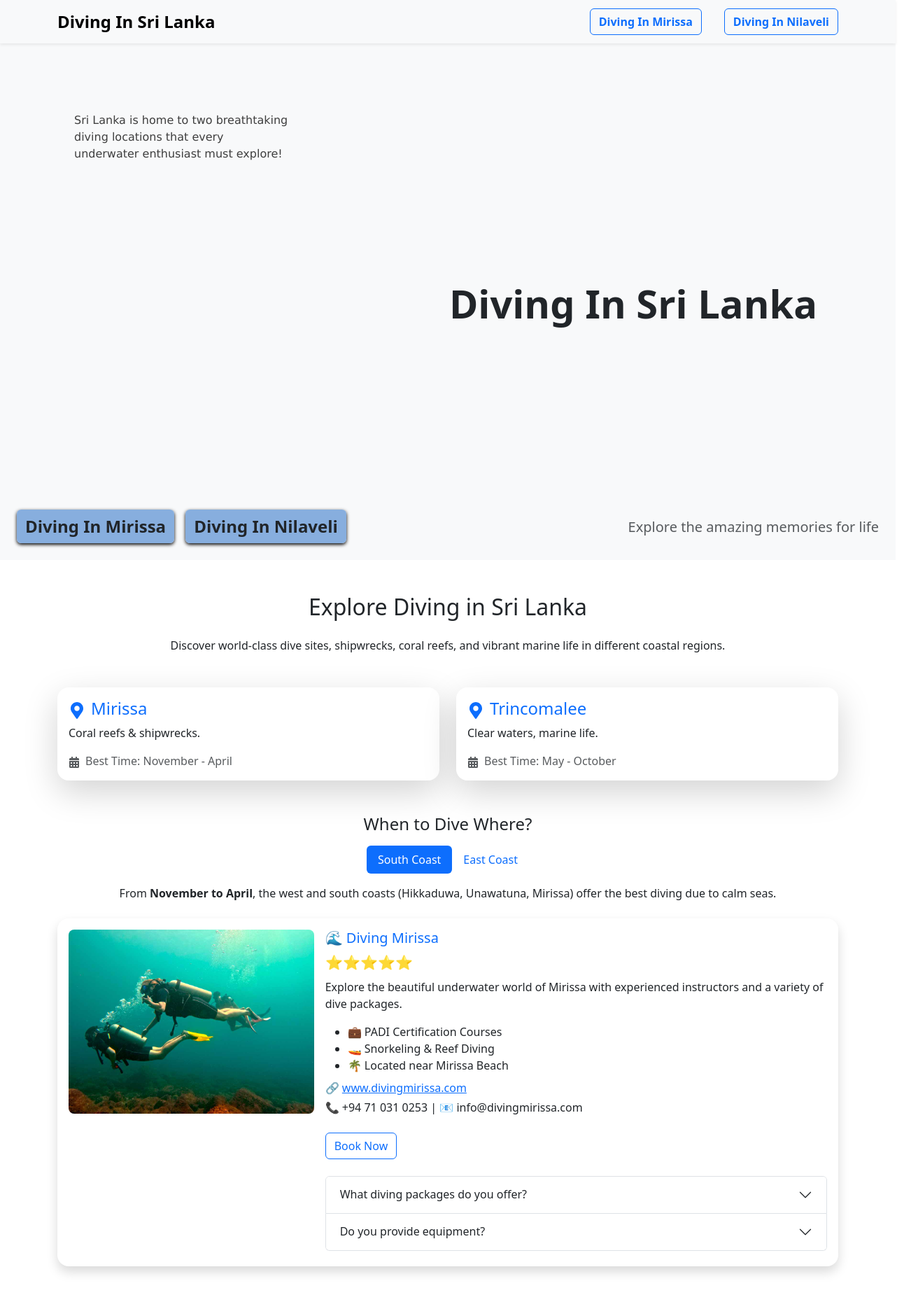
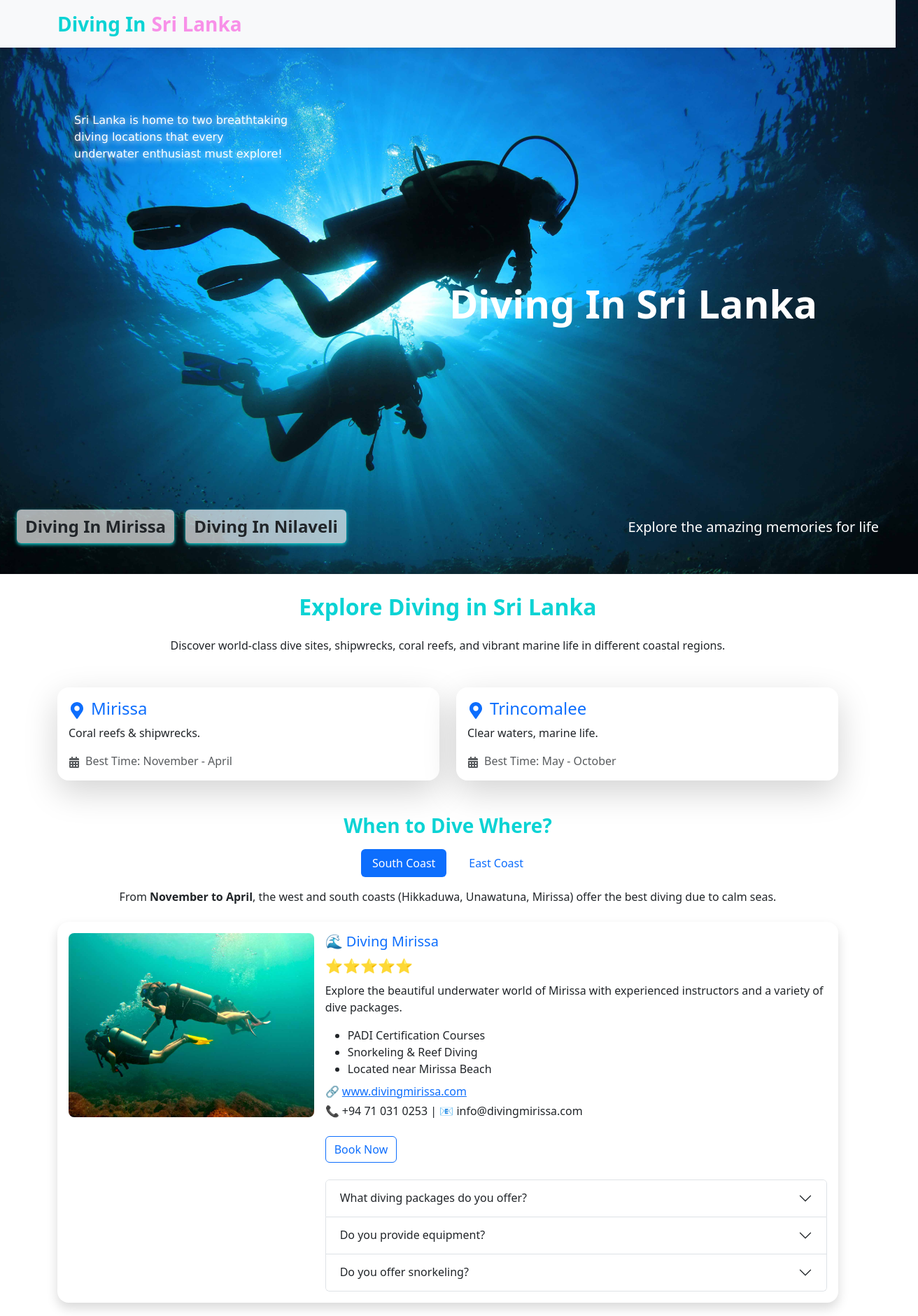
Before and after one commit to tharindu125/Diving-in-Sri-Lanka, a React (Vite) app: page / in a window 1280 px wide. Shown: the top 1880 px of the page at 70% size, 1312 px wide, since content can reach past the window. Built offline with nearby package versions, Linux system fonts and the light colour scheme; grey boxes are pictures that could not be loaded.

Commit message:
modified

```diff
--- a/src/App.css
+++ b/src/App.css
@@ -45,23 +45,25 @@
 .hero-button {
   display: inline-block;
   font-size: 1.2em !important;
-  background-color: hsla(213, 57%, 67%, 0.9) !important;
+  background-color: rgba(255, 255, 255, 0.656) !important;
   border-radius: 8px;
   border: none !important;
-  box-shadow: 0 2px 5px black;
+  box-shadow: 0 2px 5px #0bd3d4;
 }
 
 .hero_subtitle-1 {
   font-family:'Lucida Sans', 'Lucida Sans Regular', 'Lucida Grande', 'Lucida Sans Unicode', Geneva, Verdana, sans-serif;
   margin-top: 10rem;
-  color: #3f3f3f;
+  color: #ffffff;
   font-size: 1rem;
+  text-shadow: 0 2px 10px #ffffff;
 }
 
 .hero-title {
   position: absolute !important;
   font-size: 3.5rem;
   margin-right: 7rem !important;
+  color: #ffffff;
 }
 
 .hero_subtitle-2 {
@@ -104,6 +106,10 @@
   animation-delay: 0.6s;
 }
 
+.hero_subtitle-2 p {
+  color: #ffffff;
+}
+
 /* .hero-section {
   position: absolute;
   top: 0;
@@ -113,13 +119,13 @@
 } */
 
 .hero-section::before {
-  /* content: "";
+  content: "";
   position: absolute;
   top: 0;
   left: 0;
   width: 100vw;
   height: 100vh;
-  background-image: url('/src/assets/fun-diving-4.jpg'); */
+  background-image: url('/src/assets/fun-diving-1.jpg');
   background-size: cover;
   background-position: center;
   background-repeat: no-repeat;
@@ -154,7 +160,9 @@
     margin-left: 10px;
     margin-bottom: 70px;
     box-shadow: 2px 2px 3px black;
-    font-size: 18px !important;
+    font-size: 16px !important;
+    background-color: rgba(255, 255, 255, 0.656) !important;
+    box-shadow: 0 2px 5px #0bd3d4;
   }
 
   .hero-title {
@@ -168,26 +176,26 @@
     font-family:'Lucida Sans', 'Lucida Sans Regular', 'Lucida Grande', 'Lucida Sans Unicode', Geneva, Verdana, sans-serif;
     text-align: left;
     margin-top: 6rem;
-    color: #3f3f3f;
+    color: #ffffff;
     font-size: 20px !important;
+    text-shadow: 0 2px 5px #00e5ff;
   }
 
   .hero_subtitle-2 {
     position: relative !important;
     margin-bottom: 2.5rem !important;
     left:18px;
-    color: #3f3f3f;
     font-size: 15px;
-    border-top: 2px solid #3f3f3f ;
+    border-top: 2px solid #ffffff ;
   }
 
   .hero-section::before {
-    /* content: "";
+    content: "";
     position: absolute;
     top: 0;
     left: 0;
     width: 100%;
-    height: 100%; */
+    height: 100%;
     /* background-image: url('/src/assets/fun-diving-2.jpg'); */
     background-size: cover;
     background-position: center;
@@ -218,3 +226,12 @@
 }
 
 /* Hero section End */
+
+.accordion-body ul {
+  padding-left: 10px;
+}
+
+.accordion-body ul li {
+  list-style: none;
+  margin-bottom: 5px;
+}
--- a/src/App.jsx
+++ b/src/App.jsx
@@ -24,7 +24,9 @@ function App() {
   return (
     <>
       <Navbar/>
-      <Home/>
+      <Routes>
+        <Route path='/' element={<Home />} />
+      </Routes>
       <Footer/>
     </>
   )
--- a/src/components/Hero.jsx
+++ b/src/components/Hero.jsx
@@ -23,8 +23,7 @@ function Hero() {
 //   }, []);
 
   return (
-    <section
-      className="hero-section bg-light py-0 min-vh-100 d-flex align-items-center transition-hero">
+    <section className="hero-section bg-light py-0 min-vh-100 d-flex align-items-center transition-hero">
       <Container>
           <Row className="align-items-center gy-4">
             {/* Left text content */}
@@ -59,7 +58,7 @@ function Hero() {
               </h1>
 
               <div className="d-md-flex bottom-0 end-0 me-4 fs-5 fade-in-load delay-1 hero_subtitle-2">
-                <p className="text-muted mb-0">Explore the amazing memories for life</p>
+                <p className="mb-0">Explore the amazing memories for life</p>
               </div>
             </Col>
           </Row>
--- a/src/components/Navbar.jsx
+++ b/src/components/Navbar.jsx
@@ -10,8 +10,8 @@ function CustomNavbar() {
   return (
     <Navbar expand="lg" fixed="top" className="bg-light shadow-sm">
       <Container>
-        <Navbar.Brand as={Link} to="/" className="fw-bold fs-4 d-flex align-items-center gap-2">
-          Diving In Sri Lanka
+        <Navbar.Brand as={Link} to="/" className="fw-bold fs-3 d-flex align-items-center gap-2">
+          <span style={{color: '#0bd3d4'}}>Diving In</span>  <span style={{color: '#f890e8'}}>Sri Lanka</span>
         </Navbar.Brand>
 
         <Navbar.Toggle aria-controls="main-navbar" />
@@ -23,7 +23,7 @@ function CustomNavbar() {
             <Nav.Link as={Link} to="/#contact" className={getNavLinkClass('/bookings')}>Contact</Nav.Link>
             <Nav.Link as={Link} to="/#about" className={getNavLinkClass('/about')}>About Us</Nav.Link> */}
 
-            <Nav.Item className="ms-3">
+            {/* <Nav.Item className="ms-3">
               <Link to="https://www.divingmirissa.com/" className="btn btn-outline-primary fw-semibold">
                 Diving In Mirissa
               </Link>
@@ -33,7 +33,7 @@ function CustomNavbar() {
               <Link to="https://www.nilavelidivingandsnorkelingtours.com/" className="btn btn-outline-primary fw-semibold">
                 Diving In Nilaveli
               </Link>
-            </Nav.Item>
+            </Nav.Item> */}
           </Nav>
         </Navbar.Collapse>
       </Container>
--- a/src/pages/Home.jsx
+++ b/src/pages/Home.jsx
@@ -36,7 +36,7 @@ function Home() {
             <Hero />
 
             <Container className="py-5">
-                <h2 className="text-center mb-4" data-aos="zoom-in">Explore Diving in Sri Lanka</h2>
+                <h2 className="text-center mb-4 fw-bold" data-aos="zoom-in" style={{color: '#0bd3d4'}}>Explore Diving in Sri Lanka</h2>
                 <p className="text-center mb-5" data-aos="fade-up">
                     Discover world-class dive sites, shipwrecks, coral reefs, and vibrant marine life in different coastal regions.
                 </p>
@@ -95,9 +95,9 @@ function Home() {
                 </Row>
 
                 <div className="mt-5" data-aos="fade-up">
-                    <h4 className="text-center mb-3">When to Dive Where?</h4>
+                    <h3 className="text-center mb-3 fw-bold" style={{color: '#0bd3d4'}}>When to Dive Where?</h3>
                     <Tab.Container defaultActiveKey="west">
-                        <Nav variant="pills" className="justify-content-center mb-3">
+                        <Nav variant="pills" className="justify-content-center mb-3 gap-3">
                             <Nav.Item>
                                 <Nav.Link eventKey="west">South Coast</Nav.Link>
                             </Nav.Item>
@@ -108,7 +108,7 @@ function Home() {
 
                         <Tab.Content>
                             {/* WEST */}
-                            <Tab.Pane eventKey="west">
+                            <Tab.Pane eventKey="west" id='south_coast'>
                                 <p className="text-center mb-4">
                                     From <strong>November to April</strong>, the west and south coasts (Hikkaduwa, Unawatuna, Mirissa) offer the best diving due to calm seas.
                                 </p>
@@ -143,9 +143,9 @@ function Home() {
                                                 Explore the beautiful underwater world of Mirissa with experienced instructors and a variety of dive packages.
                                             </p>
                                             <ul className="mb-2">
-                                                <li>💼 PADI Certification Courses</li>
-                                                <li>🚤 Snorkeling & Reef Diving</li>
-                                                <li>🌴 Located near Mirissa Beach</li>
+                                                <li>PADI Certification Courses</li>
+                                                <li>Snorkeling & Reef Diving</li>
+                                                <li>Located near Mirissa Beach</li>
                                             </ul>
                                             <p className="mb-1">
                                                 🔗 <a href="https://www.divingmirissa.com/" target="_blank" rel="noopener noreferrer">www.divingmirissa.com</a>
@@ -179,7 +179,17 @@ function Home() {
                                                         data-bs-parent="#faqMirissa"
                                                     >
                                                         <div className="accordion-body">
-                                                            We offer beginner-friendly fun dives, reef dives, wreck dives, and full PADI certification programs.
+                                                            <p>We offer a variety of exciting snorkeling and diving experiences for all levels:</p>
+                                                            <ul className="mb-2">
+                                                                <li><strong>Pigeon Island Snorkeling Tour</strong> – Explore vibrant coral reefs and marine life</li>
+                                                                <li><strong>White Rock Snorkeling Tour</strong> – A scenic underwater adventure for all ages</li>
+                                                                <li><strong>Fun Diving</strong> – Enjoy relaxed dives guided by certified instructors</li>
+                                                                <li><strong>Night Diving</strong> – Witness the magical transformation of the reef after dark</li>
+                                                                <li><strong>Discover Scuba Diving</strong> – Perfect for beginners to try diving for the first time</li>
+                                                                <li><strong>Whales & Dolphins Watching Tours</strong> – Catch a glimpse of majestic marine giants</li>
+                                                                <li><strong>PADI Courses</strong> – From beginner to pro-level certification programs</li>
+                                                                <li><strong>Night Snorkeling</strong> – A unique nighttime reef experience under the stars</li>
+                                                            </ul>
                                                         </div>
                                                     </div>
                                                 </div>
@@ -205,6 +215,28 @@ function Home() {
                                                         </div>
                                                     </div>
                                                 </div>
+
+                                                <div className="accordion-item">
+                                                    <h2 className="accordion-header" id="nilaveliQ2">
+                                                        <button
+                                                            className="accordion-button collapsed"
+                                                            type="button"
+                                                            data-bs-toggle="collapse"
+                                                            data-bs-target="#nilaveliA2"
+                                                        >
+                                                            Do you offer snorkeling?
+                                                        </button>
+                                                    </h2>
+                                                    <div
+                                                        id="nilaveliA2"
+                                                        className="accordion-collapse collapse"
+                                                        data-bs-parent="#faqNilaveli"
+                                                    >
+                                                        <div className="accordion-body">
+                                                            Yes! We offer snorkeling tours to Pigeon Island and nearby reefs, perfect for families and beginners.
+                                                        </div>
+                                                    </div>
+                                                </div>
                                             </div>
                                         </Col>
                                     </Row>
@@ -213,7 +245,7 @@ function Home() {
                             </Tab.Pane>
 
                             {/* EAST */}
-                            <Tab.Pane eventKey="east">
+                            <Tab.Pane eventKey="east" id='east_coast'>
                                 <p className="text-center mb-4">
                                     From <strong>May to October</strong>, the east coast (Trincomalee, Batticaloa, Nilaveli) becomes ideal for clear-water diving.
                                 </p>
@@ -248,9 +280,9 @@ function Home() {
                                                 Experience stunning marine biodiversity, crystal-clear waters, and unforgettable dives at Nilaveli — ideal from May to October.
                                             </p>
                                             <ul className="mb-2">
-                                                <li>💼 Daily Dive Trips & PADI Courses</li>
-                                                <li>🐠 Coral Reefs, Turtles, Shipwrecks</li>
-                                                <li>📍 Near Pigeon Island Marine Sanctuary</li>
+                                                <li>Daily Dive Trips & PADI Courses</li>
+                                                <li>Coral Reefs, Turtles, Shipwrecks</li>
+                                                <li>Near Pigeon Island Marine Sanctuary</li>
                                             </ul>
                                             <p className="mb-1">
                                                 🔗 <a href="https://www.nilavelidivingandsnorkelingtours.com/" target="_blank" rel="noopener noreferrer">www.nilavelidivingandsnorkelingtours.com</a>
@@ -285,7 +317,39 @@ function Home() {
                                                         data-bs-parent="#faqNilaveli"
                                                     >
                                                         <div className="accordion-body">
-                                                            Expect to see colorful coral reefs, reef fish, turtles, and occasional blacktip reef sharks around Pigeon Island.
+                                                            <p>We offer a variety of exciting snorkeling and diving experiences for all levels:</p>
+                                                            <ul className="mb-2">
+                                                                <li><strong>Pigeon Island Snorkeling Tour</strong> – Explore vibrant coral reefs and marine life</li>
+                                                                <li><strong>White Rock Snorkeling Tour</strong> – A scenic underwater adventure for all ages</li>
+                                                                <li><strong>Fun Diving</strong> – Enjoy relaxed dives guided by certified instructors</li>
+                                                                <li><strong>Night Diving</strong> – Witness the magical transformation of the reef after dark</li>
+                                                                <li><strong>Discover Scuba Diving</strong> – Perfect for beginners to try diving for the first time</li>
+                                                                <li><strong>Whales & Dolphins Watching Tours</strong> – Catch a glimpse of majestic marine giants</li>
+                                                                <li><strong>PADI Courses</strong> – From beginner to pro-level certification programs</li>
+                                                                <li><strong>Night Snorkeling</strong> – A unique nighttime reef experience under the stars</li>
+                                                            </ul>
+                                                        </div>
+                                                    </div>
+                                                </div>
+
+                                                <div className="accordion-item">
+                                                    <h2 className="accordion-header" id="headingTwo">
+                                                        <button
+                                                            className="accordion-button collapsed"
+                                                            type="button"
+                                                            data-bs-toggle="collapse"
+                                                            data-bs-target="#collapseTwo"
+                                                        >
+                                                            Do you provide equipment?
+                                                        </button>
+                                                    </h2>
+                                                    <div
+                                                        id="collapseTwo"
+                                                        className="accordion-collapse collapse"
+                                                        data-bs-parent="#faqMirissa"
+                                                    >
+                                                        <div className="accordion-body">
+                                                            Yes! We provide full equipment including wetsuits, fins, masks, tanks, and regulators.
                                                         </div>
                                                     </div>
                                                 </div>
```
Also changed, not shown: src/assets/fun-diving-1.jpg (added).
